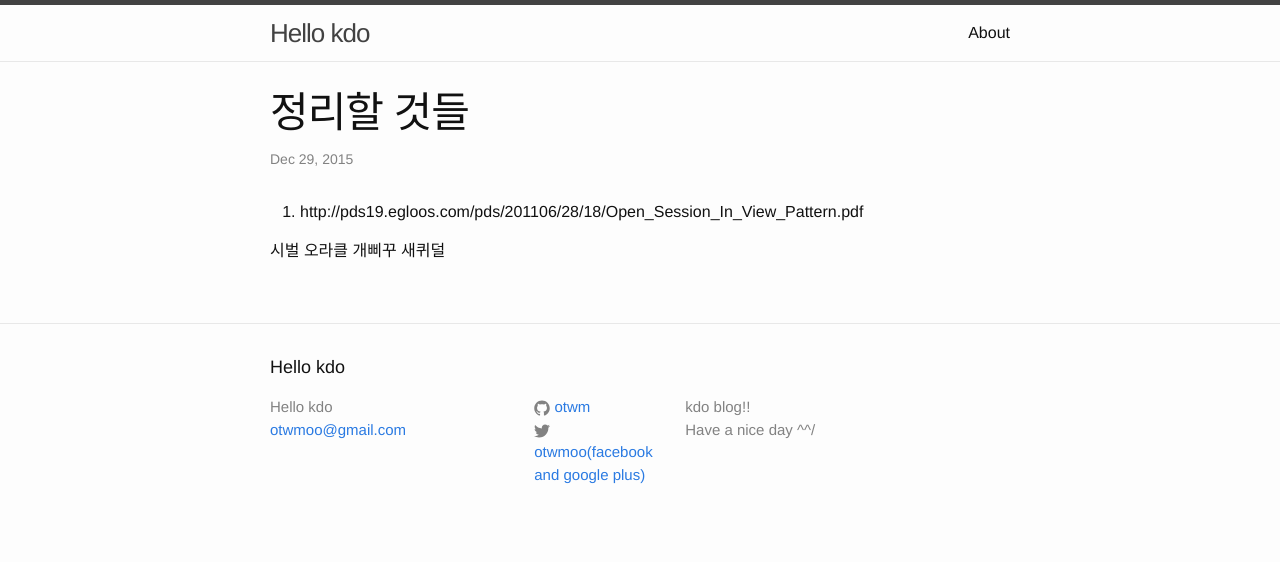
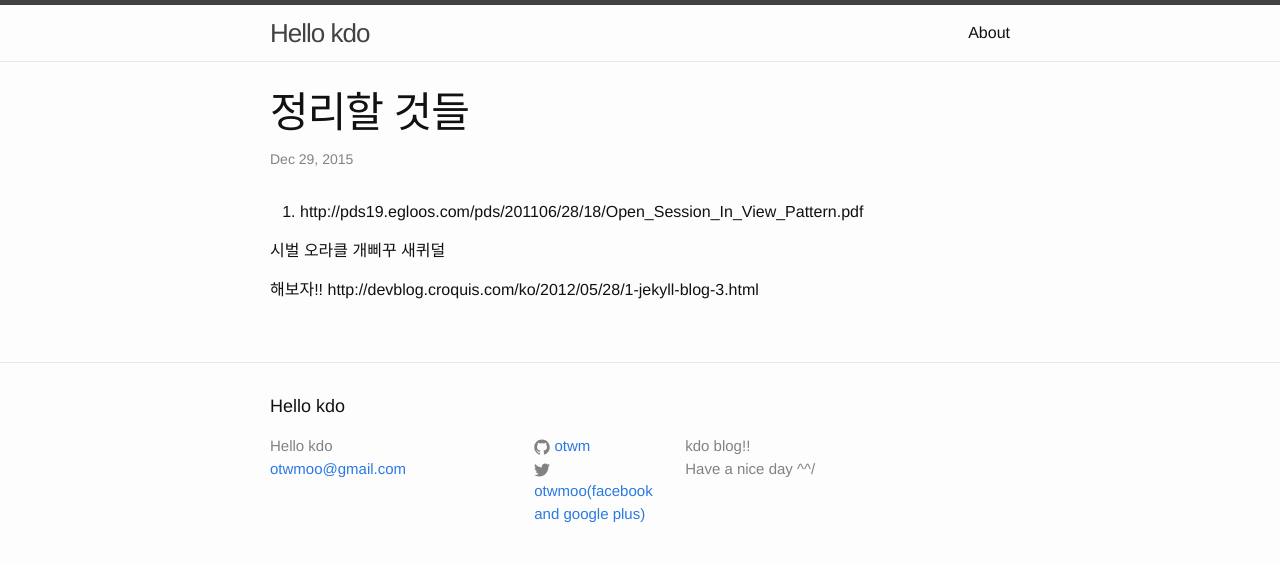
Before and after one commit to otwm/blog, a Jekyll site: the page built from _posts/2015-12-29-정리할 것들.markdown, in a window 1280 px wide. Shown: the top 562 px of the page. Built offline with Jekyll 4.4.1, drawn with Linux system fonts in a browser that asks for light colours.

Commit message:
Update 2015-12-29-정리할 것들.markdown

```diff
--- a/_posts/2015-12-29-정리할 것들.markdown
+++ b/_posts/2015-12-29-정리할 것들.markdown
@@ -6,3 +6,6 @@ title:  "정리할 것들"
 1. http://pds19.egloos.com/pds/201106/28/18/Open_Session_In_View_Pattern.pdf
 
 시벌 오라클 개삐꾸 새퀴덜
+
+해보자!!
+http://devblog.croquis.com/ko/2012/05/28/1-jekyll-blog-3.html
```
